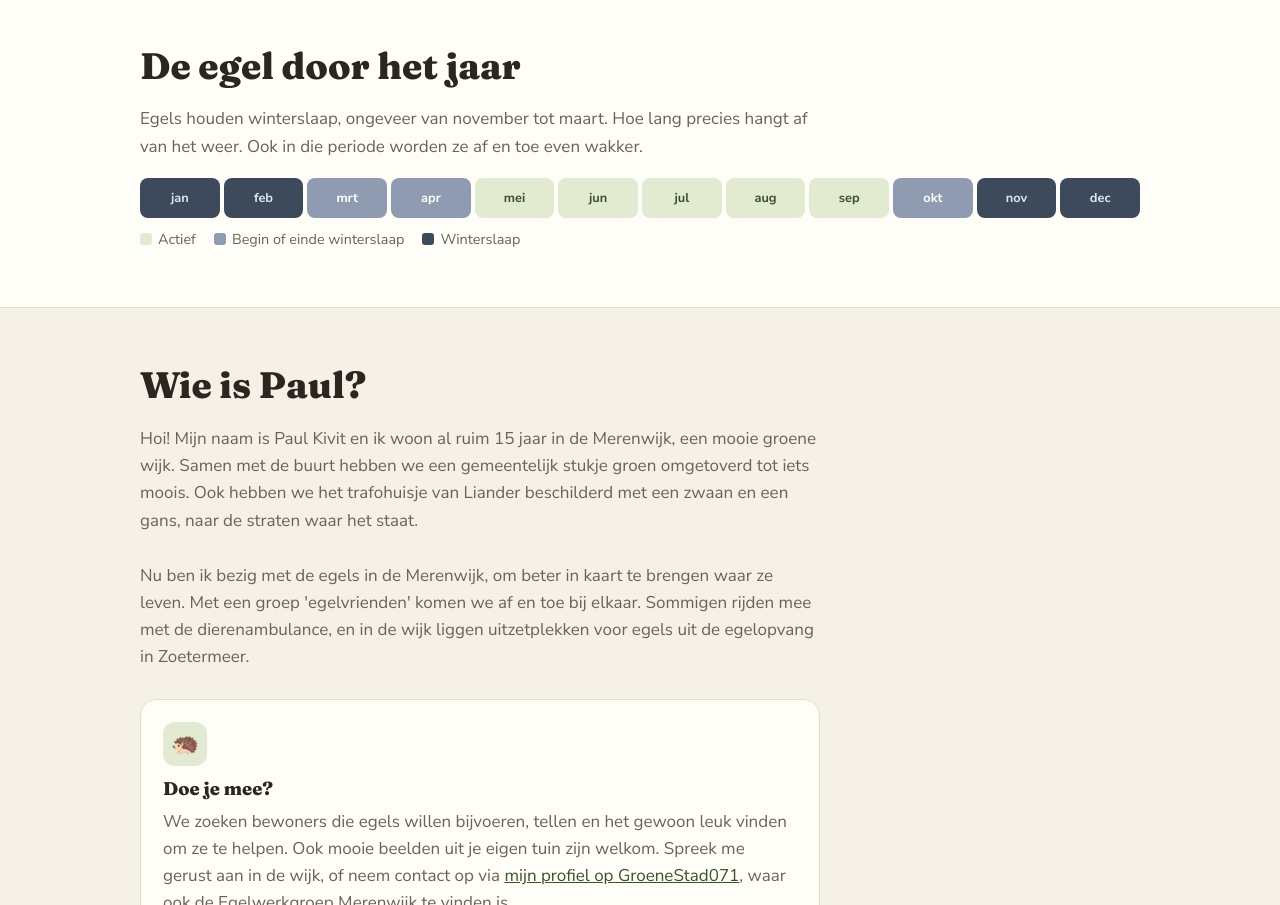
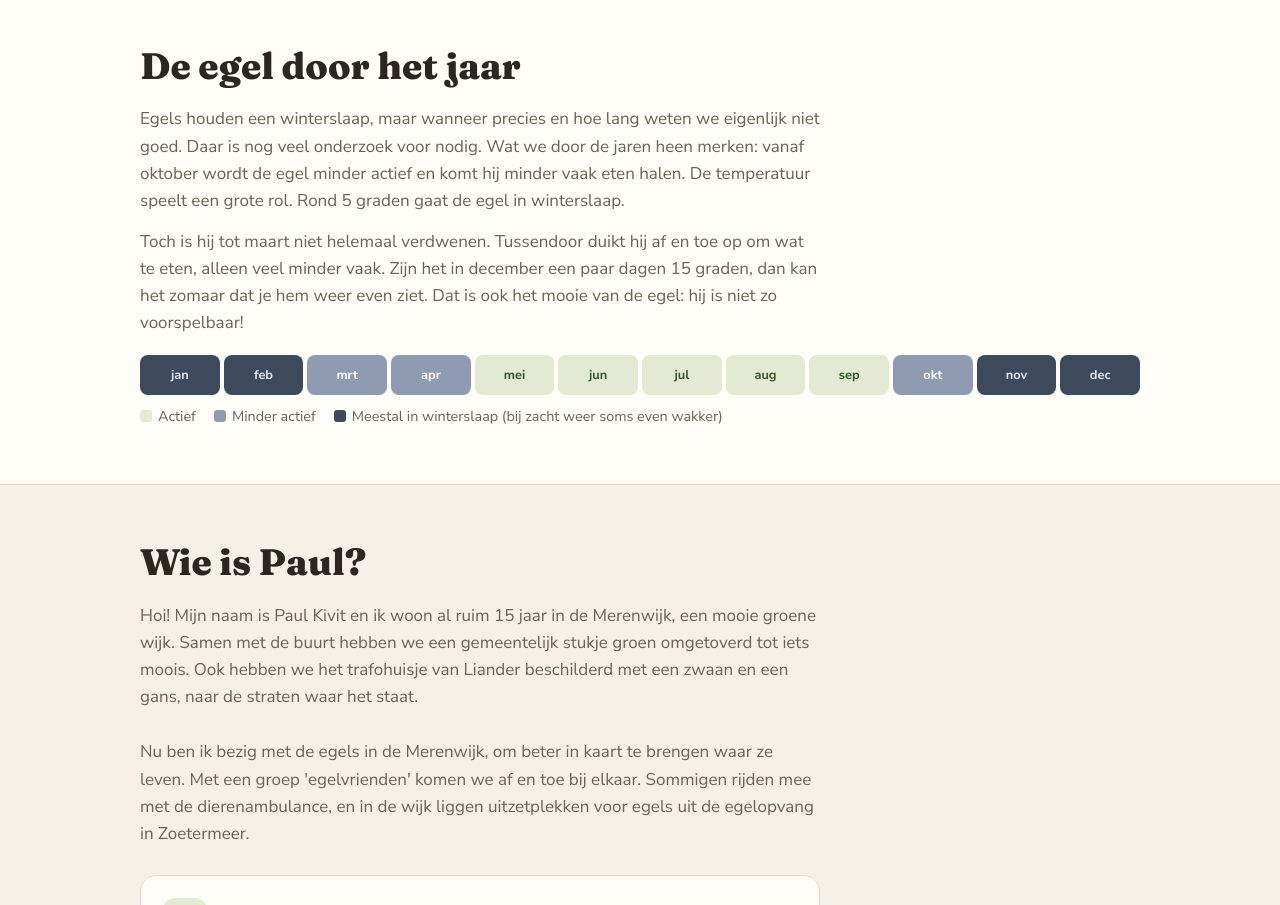
Before and after one commit to Dutchflight/egelsindezijdes, a plain HTML site: page index.html in a window 1280 px wide. Shown: the part 2269-3174 px from the top of the page. Drawn offline with Linux system fonts and the light colour scheme.

Commit message:
Tekst winterslaap aangepast
Co-Authored-By: Claude Opus 5.5 <noreply@anthropic.com>
Claude-Session: https://claude.ai/code/session_01T5JfFaXiqf38MUgTP8ainZ

```diff
--- a/index.html
+++ b/index.html
@@ -152,14 +152,15 @@
       </div>
 
       <h2 style="margin-top:48px">De egel door het jaar</h2>
-      <p class="lead" style="margin-bottom:0">Egels houden winterslaap, ongeveer van november tot maart. Hoe lang precies hangt af van het weer. Ook in die periode worden ze af en toe even wakker.</p>
+      <p class="lead" style="margin-bottom:0">Egels houden een winterslaap, maar wanneer precies en hoe lang weten we eigenlijk niet goed. Daar is nog veel onderzoek voor nodig. Wat we door de jaren heen merken: vanaf oktober wordt de egel minder actief en komt hij minder vaak eten halen. De temperatuur speelt een grote rol. Rond 5 graden gaat de egel in winterslaap.</p>
+      <p class="lead" style="margin:.8em 0 0">Toch is hij tot maart niet helemaal verdwenen. Tussendoor duikt hij af en toe op om wat te eten, alleen veel minder vaak. Zijn het in december een paar dagen 15 graden, dan kan het zomaar dat je hem weer even ziet. Dat is ook het mooie van de egel: hij is niet zo voorspelbaar!</p>
       <div class="year" aria-label="Jaarkalender winterslaap">
         <div class="sleep">jan</div><div class="sleep">feb</div><div class="maybe">mrt</div><div class="maybe">apr</div>
         <div>mei</div><div>jun</div><div>jul</div><div>aug</div><div>sep</div><div class="maybe">okt</div>
         <div class="sleep">nov</div><div class="sleep">dec</div>
       </div>
       <div class="legend">
-        <span style="--c:#e3ead2">Actief</span><span style="--c:#8f9bb0">Begin of einde winterslaap</span><span style="--c:#3d4a5c">Winterslaap</span>
+        <span style="--c:#e3ead2">Actief</span><span style="--c:#8f9bb0">Minder actief</span><span style="--c:#3d4a5c">Meestal in winterslaap (bij zacht weer soms even wakker)</span>
       </div>
     </div>
   </section>
```
